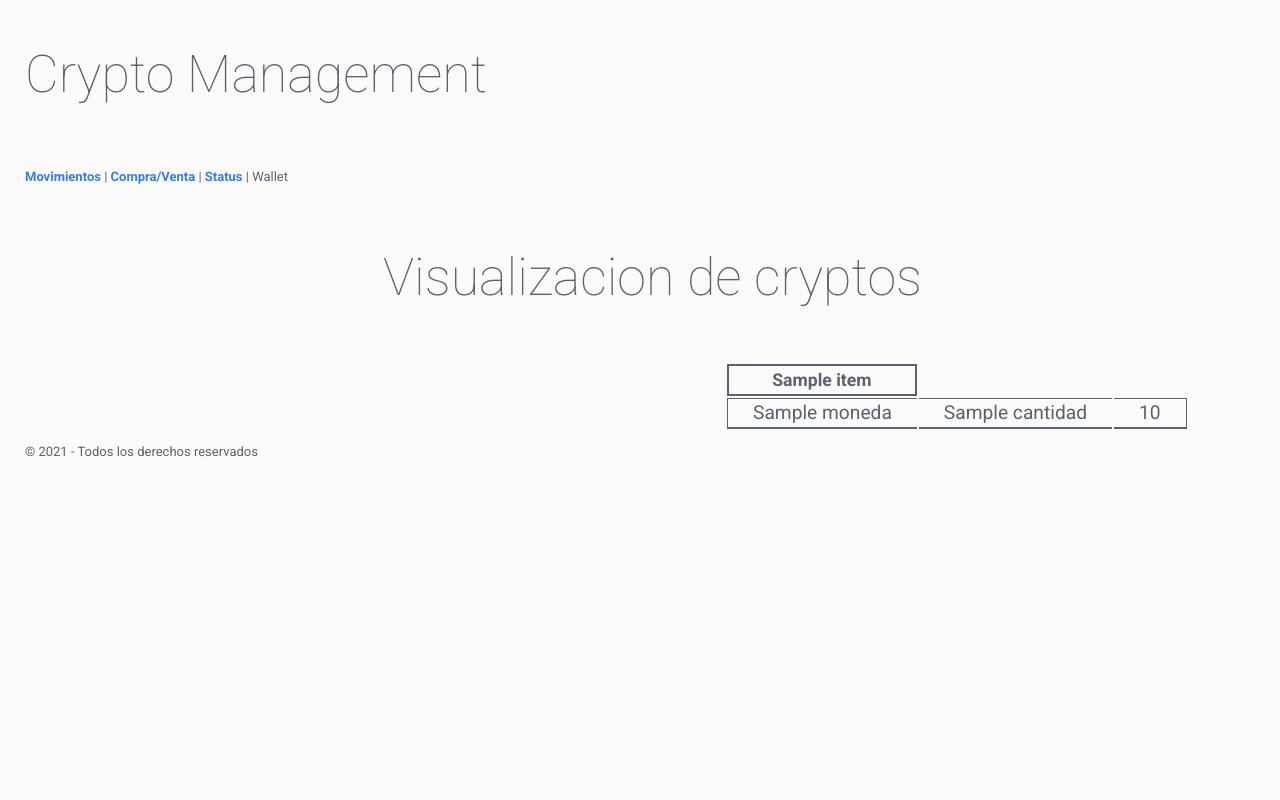
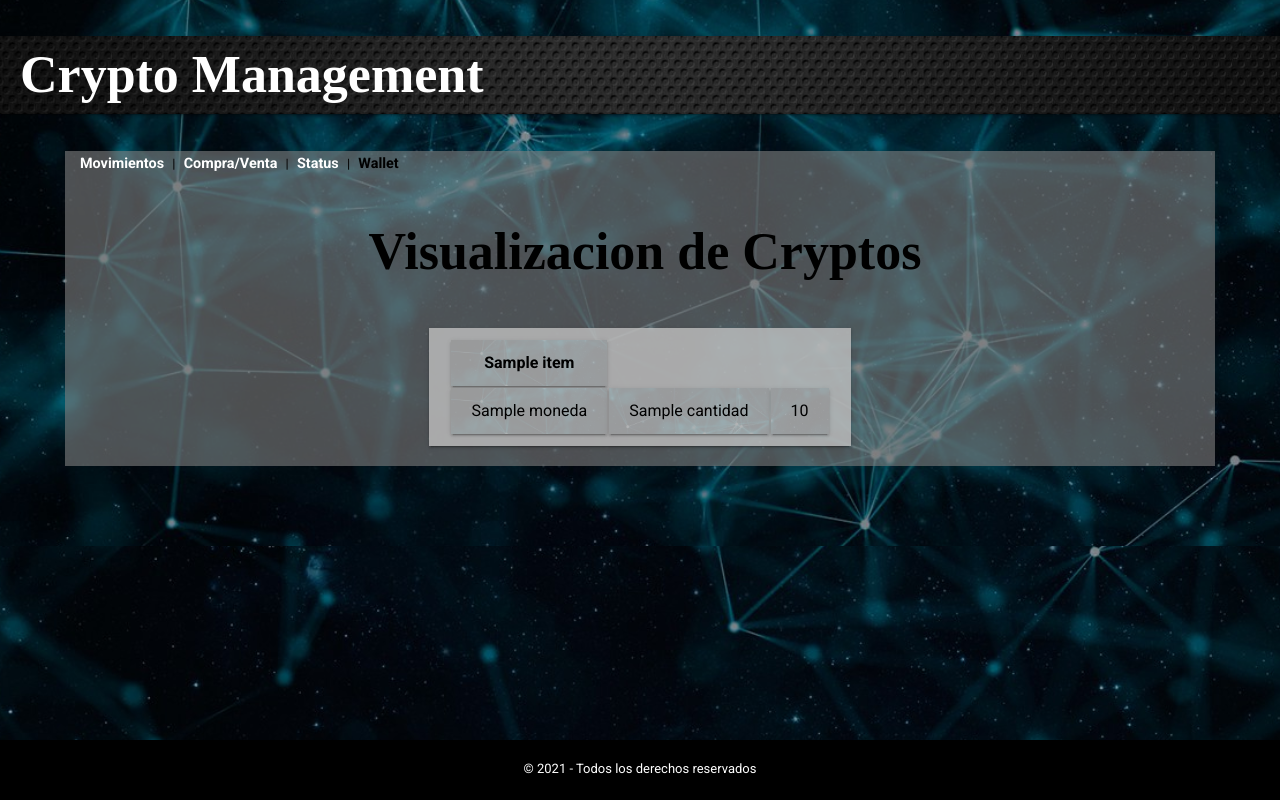
Before and after one commit to NewenLai/Proyecto_Final_Crypto, a Flask app: template programa/templates/monedas.html in a window 1280 px wide. Run offline with Flask 2, Linux system fonts and the light colour scheme; the template is opened without the code that fills it: most values are stand-ins (such as "Sample title", 1, 10 or a date in 2020); parts of the project's set-up code (start-up, migrations or seed data) failed here and were passed over.

Commit message:
Estilizado web

```diff
--- a/programa/static/css/styles.css
+++ b/programa/static/css/styles.css
@@ -1,98 +1,132 @@
-.Titulo{
-    text-align: center;
-    margin-bottom: 45px;
-}
-.SubTitulo{
-    text-align: center;
-    font-size: 1.8rem;
-    margin-bottom: 45px;
+* {
+    background-image: url("/static/background.jpeg");
+    background-position: center;
+    background-size: 120%;
 }
 
-.Header_tabla{
-    font-size: 1.1rem;
+.Titulo *{
+    box-shadow: 0 2px 2px 0 rgba(0, 0, 0, .14), 0 3px 1px -2px rgba(0, 0, 0, .2), 0 1px 5px 0 rgba(0, 0, 0, .12);
+    background-image: url("/static/fondo.jpg");
+    color: white;
     font-weight: bold;
-    padding-right: 25px;
-    padding-left: 25px;
-    border-right-style: solid;
-    border-right-width: 2px;
-    border-left-style: solid;
-    border-left-width: 2px;
-    border-bottom-style: solid;
-    border-bottom-width: 2px;
+    font-family:'Times New Roman', Times, serif;
+}
+
+.contenedor{
+    background-image: none;
+    color: black;
+    background-color: rgba(126, 126, 126, 0.61);
+    max-width: 1150px;
+    margin: 0 auto;
+    margin-bottom: 20px;
+    padding-bottom: 20px;
+}
+
+.foot{
+
+    color: white;
+    background-image: none;
+    background-color: black;
+    position: fixed;
+    right: 0;
+    bottom: 0;
+    left: 0;
+    padding: 0.5rem;
+    text-align: center;
+    width:100%;
+    height:60px;
+}
+
+.Links{
+    margin-left: 5px;
+    margin-right: 5px;
+    display: inline;
+    background-image: none;
+    color: rgb(0, 0, 0);
+    font-weight: bold;
+    font-size: 0.9rem;
+
+}
+.Links:link{color: white;}
+.Links:visited {color:white;}
+
+
+
+.Pagina{
+    margin-left: 10px;
+    background-image: none;
+    color: black;
+    font-weight: bolder;
+    font-family:'Times New Roman', Times, serif;
+    text-align: center;
+}
+
+.Aviso{
+    text-align: center;
+    font-size: 1.7rem;
+    padding-bottom: 25px;
+    background-image: none;
+    color: black;
+    font-weight: bolder;
+    font-family:'Times New Roman', Times, serif;
 }
 
 .tabla{
-    font-size: 1.2rem;
-    text-align: center;
-    padding-right: 25px;
-    padding-left: 25px;
-    border-right-style: solid;
-    border-right-width: 2px;
-    border-left-style: solid;
-    border-left-width: 2px;
+    background-image: none;
+    font-size: 16px;
+    box-shadow: 0 2px 2px 0 rgba(0, 0, 0, .14), 0 3px 1px -2px rgba(0, 0, 0, .2), 0 1px 5px 0 rgba(0, 0, 0, .12);
+    padding: 10px 20px;
+    background-color: rgba(192, 192, 192, 0.795);
+    margin-top: 20px;
+    min-height: 100px;
+    color: #000;
+    margin-left: auto;
+    margin-right: auto;
 }
 
-.tabla2{
-    font-size: 1.2rem;
+#outer{
+    width:100%;
     text-align: center;
-    padding-right: 25px;
-    padding-left: 25px;
-    border-top-style: solid;
-    border-top-width: 1px;
-    border-bottom-style: solid;
-    border-bottom-width: 2px;
+    background-image: none;
+}
+
+#outer2{
+    padding-right: 210px;
+    width:100%;
+    background-image: none;
+    margin-left: 268px;
 }
 
 .MonedaFrom{
+    background-image: none;
     font-size: 1.3rem;
     font-weight: bold;
     display: inline-block;
-    margin-left: 670px;
-    margin-bottom: 75px;
+
 }
+
 .MonedaTO{
+    background-image: none;
     font-size: 1.3rem;
     font-weight: bold;
     display: inline-block;
-    margin-left: 250px
+
 }
-.Amount {
+
+.Amount{
+    background-image: none;
     font-size: 1.3rem;
     font-weight: bold;
-    margin-left: 630px;
-    margin-bottom: 50px;
-    padding-right: 38px;
+    display: inline-block;
+    margin-top: 25px;
+
+
+}
+
+.Recibido{
+
+    background-image: none;
+    font-size: 1.3rem;
+    font-weight: bold;
     display: inline-block;
 }
-.Recibido{
-    display: inline;
-    margin-left: 110px;
-}
-
-.Error{
-    text-align: center;
-    font-size: 1.5rem;
-}
-
-.Links{
-    display: inline-block;
-}
-
-.Ganancias{
-    font-size: 1.4rem;
-    font-weight: bold;
-    margin-left: 650px;
-    margin-bottom: 50px;
-}
-.Inversiones{
-    display: inline;
-    font-size: 1.4rem;
-    font-weight: bold;
-}
-.Pruebas{
-    display: inline;
-    font-size: 1.4rem;
-    font-weight: bold;
-    margin-left: 15px;
-    text-align: right;
-}
--- a/programa/templates/base.html
+++ b/programa/templates/base.html
@@ -1,25 +1,25 @@
 <!DOCTYPE html>
-<html lang="en" style="margin-left: 25px;">
+<html lang="en">
     <head>
         <meta charset="UTF-8">
         <meta http-equiv="X-UA-Compatible" content="IE=edge">
         <meta name="viewport" content="width=device-width, initial-scale=1.0">
         <title>{% block titulo_pagina %}{% endblock %}</title>
+        <link rel="stylesheet" href="static/css/flat-remix.css">
         <link rel="stylesheet" href="static/css/styles.css">
-        <link rel="stylesheet" href="static/css/flat-remix.css">
     </head>
-    <body>
-        <header>
-            <h1>Crypto Management</h1>
+    <body style="padding-bottom:60px;">
+        <header class="Titulo">
+            <h1 style="padding-left: 20px;">Crypto Management</h1>
         </header>
-        <section>
-            <nav>
+        <section class="contenedor">
+            <nav style="background-image: none;">
                 {% block Links %}{%endblock%}
             </nav>
             {% block contenido %}{% endblock %}
         </section>
-        <footer>
-            <p>&copy; 2021 - Todos los derechos reservados</p>
+        <footer class="foot">
+            <p style="background-image: none;">&copy; 2021 - Todos los derechos reservados</p>
         </footer>
     </body>
 </html>
--- a/programa/templates/monedas.html
+++ b/programa/templates/monedas.html
@@ -1,24 +1,24 @@
 {% extends "base.html" %}
 
 {% block titulo_pagina %} Crypto Movements {% endblock %}
-{% block Links %} <a href="/" class = "Links">Movimientos</a> | <a href="/purchase" class="Links">Compra/Venta</a> | <a href="/status">Status</a> | <p class="Links">Wallet</p>{% endblock %}
+{% block Links %} <a href="/" class = "Links" style="margin-left: 15px;">Movimientos</a> | <a href="/purchase" class="Links">Compra/Venta</a> | <a href="/status" class="Links">Status</a> | <p class="Links">Wallet</p>{% endblock %}
 
 {% block contenido %}
-    <h1 class= "Titulo">Visualizacion de cryptos</h1>
+    <h1 class="Pagina">Visualizacion de Cryptos</h1>
     {% if items | length == 0 %}
-        <p class="SubTitulo">Introduce Nuevos Movimientos</p>
+        <p >Introduce Nuevos Movimientos</p>
     {%else%}
-        <table style="margin-left: 700px;">
+        <table class = "tabla">
             <tr>
                 {%for item in obj%}
-                <th class="Header_tabla" style="border-top-width: 2px; border-top-style: solid;">{{item}}</th>
+                <th class = "tabla">{{item}}</th>
                 {%endfor%}
             </tr>
             {%for item in items%}
             <tr>
-                <td class="tabla2" style="border-left-style: solid; border-left-width: 1px;">{{item.Moneda}}</td>
-                <td class="tabla2">{{item.Cantidad}}</td>
-                <td class="tabla2"style="border-right-style: solid; border-right-width: 1px;">{{item.Valor}}</td>
+                <td class = "tabla">{{item.Moneda}}</td>
+                <td class = "tabla">{{item.Cantidad}}</td>
+                <td class = "tabla">{{item.Valor}}</td>
             </tr>
             {%endfor%}
         </table>
--- a/programa/templates/status.html
+++ b/programa/templates/status.html
@@ -1,7 +1,7 @@
 {% extends "base.html" %}
 
 {% block titulo_pagina %} Status {% endblock%}
-{% block Links %} <a href="/" class = "Links">Movimientos</a> | <a href="/purchase" class="Links">Compra/Venta</a> | <p class="Links">Status</p> | <a href="/overview" class="Links">Wallet</a> {% endblock %}
+{% block Links %} <a href="/" class = "Links" style="margin-left: 15px;">Movimientos</a> | <a href="/purchase" class="Links">Compra/Venta</a> | <p class="Links">Status</p> | <a href="/overview" class="Links">Wallet</a> {% endblock %}
 
 {%block contenido%}
     <h1 class= "Titulo">Inversiones y Cuentas</h1>
```
Also changed, not shown: programa/templates/inicio.html (+14 -14 lines), programa/templates/purchase.html (+17 -15 lines), programa/static/background.jpeg (added), programa/static/fondo.jpg (added).
